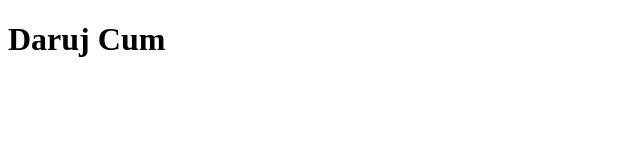
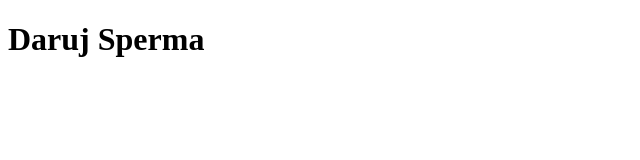
Before and after one commit to Alexsmobsenyojer/ss1-06, a plain HTML site: page www/darujcum.cz/index.html in a window 1280 px wide. Shown: the whole page, without its empty margins (0-640 px from the left). Drawn offline with Linux system fonts and the light colour scheme.

Commit message:
spellingAU

```diff
--- a/www/darujcum.cz/index.html
+++ b/www/darujcum.cz/index.html
@@ -7,6 +7,6 @@
     <title>Document</title>
 </head>
 <body>
-    <h1>Daruj Cum</h1>
+    <h1>Daruj Sperma</h1>
 </body>
 </html>
```
Also changed, not shown: 1 other file.
